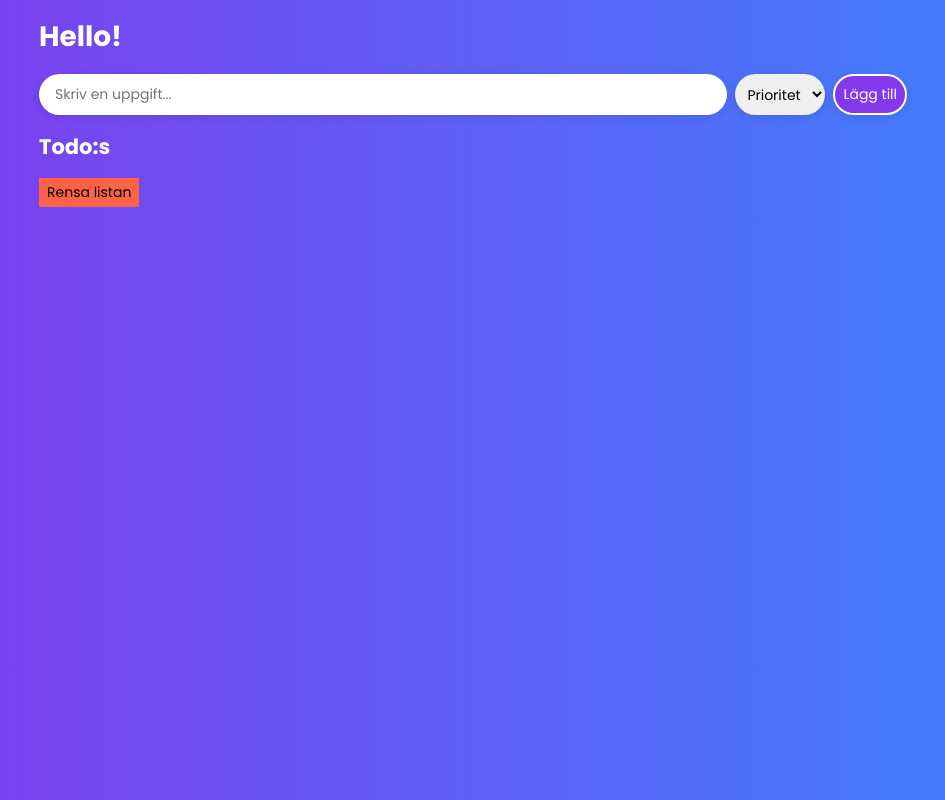
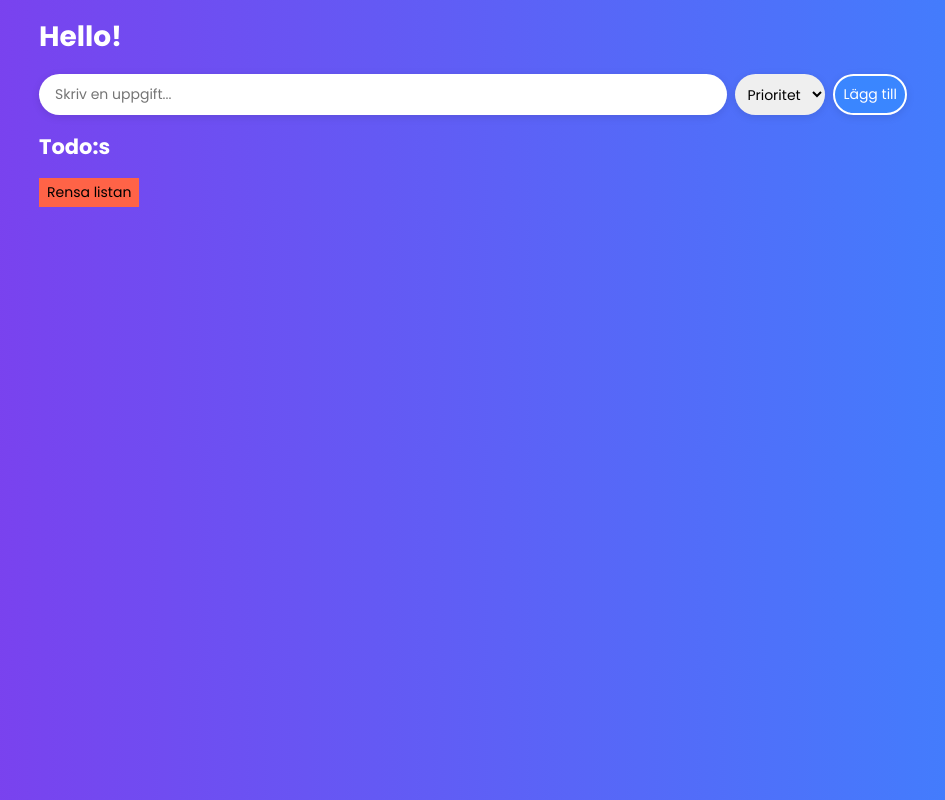
Before and after one commit to Punttt/todo-lab, a website built with Vite: page index.html in a window 1280 px wide. Shown: the whole page, without its empty margins (167-1112 px from the left). Built offline with nearby package versions, Linux system fonts and the light colour scheme.

Commit message:
uppd färg på knapp

```diff
--- a/src/style/main.scss
+++ b/src/style/main.scss
@@ -41,10 +41,10 @@ form {
     cursor: pointer;
     color: #fff;
     border: 2px solid #fff;
-    background: #8338ec;
+    background: #3a86ff;
   }
   input[type=submit]:hover{
-    background: #3a86ff;
+    opacity: 0.7;
   }
 }
 
```
